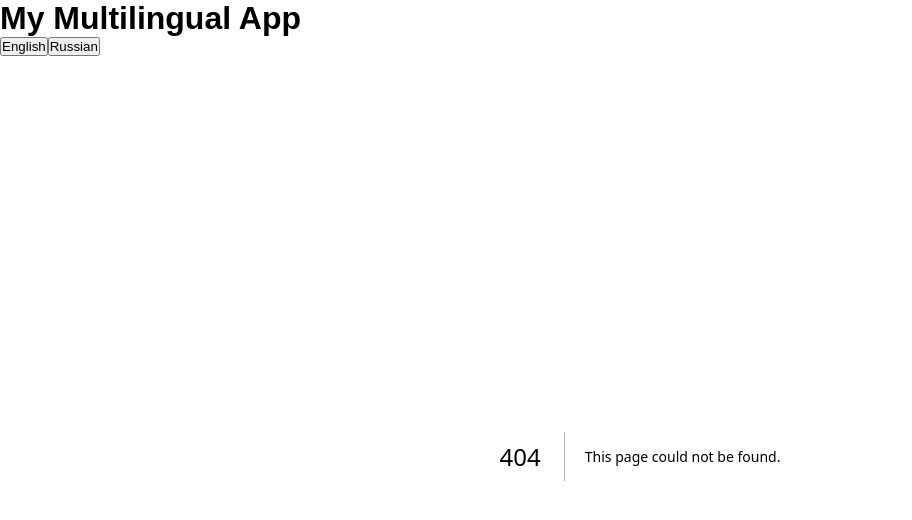
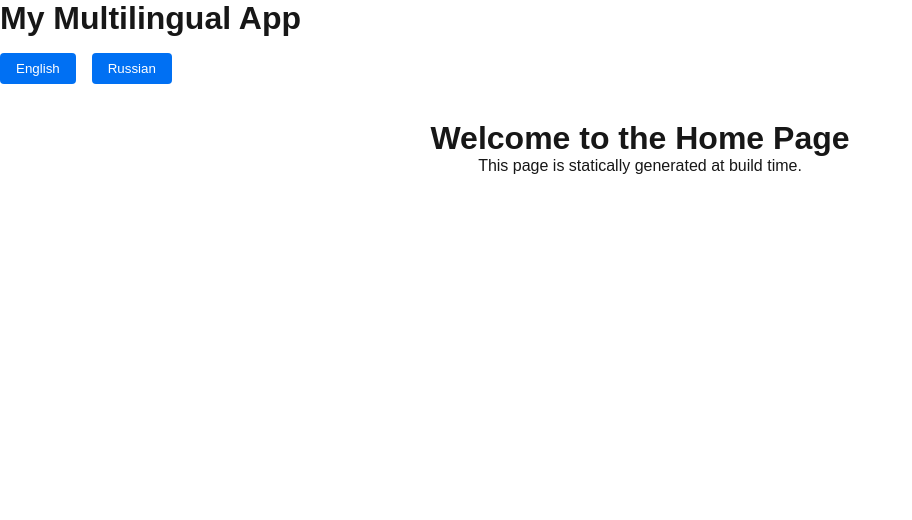
Before and after one commit to Arsen777/interview-next-app, a Next.js app: page /1 in a window 1280 px wide. Before the commit this address had no page. Shown: the top 520 px of the page, without its empty margins (0-912 px from the left). Built offline with nearby package versions, Linux system fonts and the light colour scheme.

Commit message:
Add [lang] dir

```diff
--- a/next.config.mjs
+++ b/next.config.mjs
@@ -1,13 +1,8 @@
-/** @type {import('next').NextConfig} */
-
 const nextConfig = {
   i18n: {
     locales: ['en', 'ru'],
     defaultLocale: 'en',
   },
-  experimental: {
-    appDir: true,
-  },
 };
 
 export default nextConfig;
--- a/src/app/page.module.scss
+++ b/src/app/[lang]/page.module.scss
@@ -1,4 +1,3 @@
-// app/page.module.scss
 .container {
   padding: 20px;
   text-align: center;
--- a/src/app/page.tsx
+++ b/src/app/[lang]/page.tsx
@@ -1,6 +1,12 @@
+"use client";
+
+import { useParams } from "next/navigation";
+
 import styles from "./page.module.scss";
 
 export default function Home() {
+  const { lang } = useParams();
+
   return (
     <div className={styles.container}>
       <h1>Welcome to the Home Page</h1>
--- a/src/app/product/[id]/page.tsx
+++ b/src/app/[lang]/product/[id]/page.tsx
@@ -1,3 +1,5 @@
+"use client";
+
 type ProductPageProps = {
   params: { id: string };
 };
--- a/src/app/components/LanguageSwitcher.tsx
+++ /dev/null
@@ -1,14 +0,0 @@
-function LanguageSwitcher() {
-  const changeLanguage = (lang: "en" | "ru") => {
-    // TODO
-  };
-
-  return (
-    <div>
-      <button onClick={() => changeLanguage("en")}>English</button>
-      <button onClick={() => changeLanguage("ru")}>Russian</button>
-    </div>
-  );
-}
-
-export default LanguageSwitcher;
--- /dev/null
+++ b/src/app/components/languageSwitcher/LanguageSwitcher.module.scss
@@ -0,0 +1,23 @@
+.languageSwitcher {
+  display: flex;
+  gap: 1rem; // Space between buttons
+  margin: 1rem 0; // Space above and below
+
+  .button {
+    background-color: #0070f3; // Button background color
+    color: #ffffff; // Text color
+    border: none; // Remove border
+    border-radius: 4px; // Rounded corners
+    padding: 0.5rem 1rem; // Padding around the text
+    cursor: pointer; // Change cursor on hover
+
+    &:hover {
+      background-color: #005bb5; // Darker shade on hover
+    }
+
+    &:focus {
+      outline: none; // Remove outline
+      box-shadow: 0 0 0 3px rgba(0, 112, 243, 0.5); // Focus effect
+    }
+  }
+}
--- /dev/null
+++ b/src/app/components/languageSwitcher/LanguageSwitcher.tsx
@@ -0,0 +1,26 @@
+"use client";
+
+import { useRouter } from "next/navigation";
+
+import styles from "./LanguageSwitcher.module.scss";
+
+function LanguageSwitcher() {
+  const router = useRouter();
+
+  const changeLanguage = (lang: "en" | "ru") => {
+    router.push(`/${lang}`);
+  };
+
+  return (
+    <div className={styles.languageSwitcher}>
+      <button className={styles.button} onClick={() => changeLanguage("en")}>
+        English
+      </button>
+      <button className={styles.button} onClick={() => changeLanguage("ru")}>
+        Russian
+      </button>
+    </div>
+  );
+}
+
+export default LanguageSwitcher;
--- /dev/null
+++ b/src/app/components/languageSwitcher/index.ts
@@ -0,0 +1,3 @@
+import LanguageSwitcher from './LanguageSwitcher';
+
+export default LanguageSwitcher;
--- a/src/app/layout.tsx
+++ b/src/app/layout.tsx
@@ -1,6 +1,8 @@
-import LanguageSwitcher from "./components/LanguageSwitcher";
+"use client";
 
-import "./globals.css";
+import LanguageSwitcher from "./components/languageSwitcher";
+
+import "../styles/globals.scss";
 
 function RootLayout({ children }: { children: React.ReactNode }) {
   return (
--- a/src/app/globals.css
+++ b/src/styles/globals.scss
@@ -14,9 +14,7 @@ html,
 body {
   max-width: 100vw;
   overflow-x: hidden;
-}
 
-body {
   color: var(--foreground);
   background: var(--background);
   font-family: Arial, Helvetica, sans-serif;
```
Also changed, not shown: src/app/[lang]/ssr-page/page.tsx (renamed from src/app/ssr-page/page.tsx).
